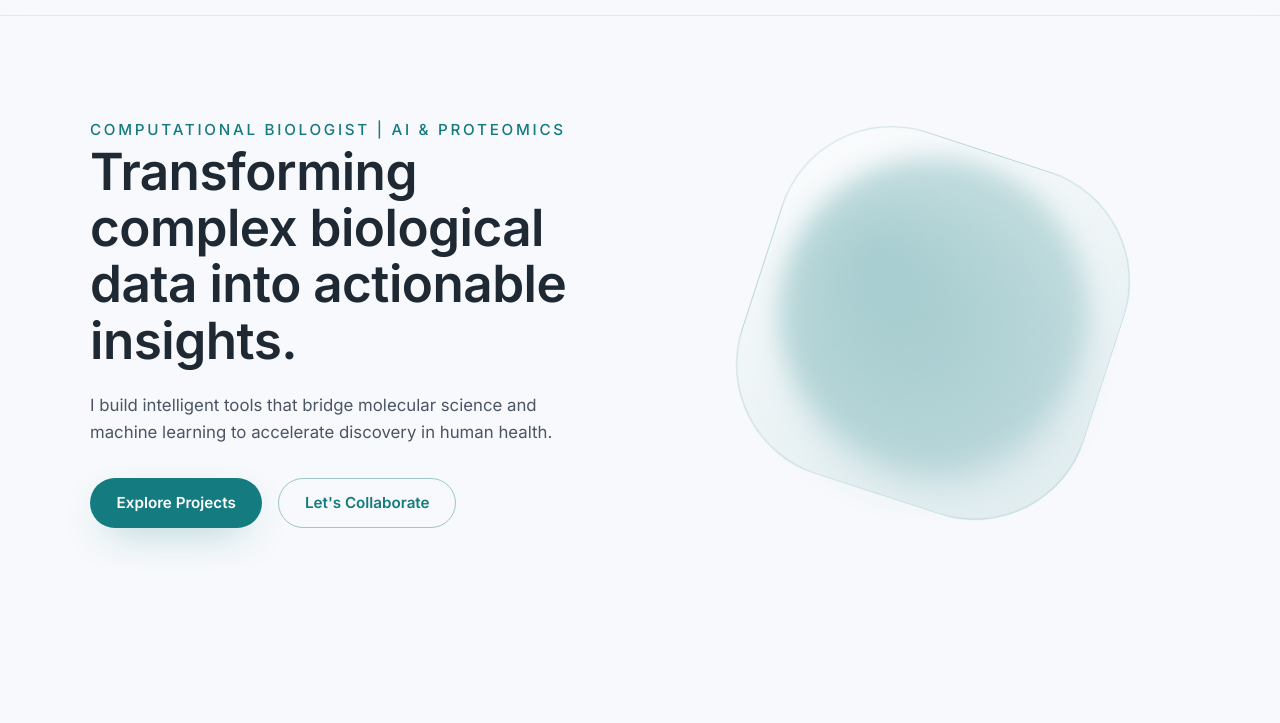
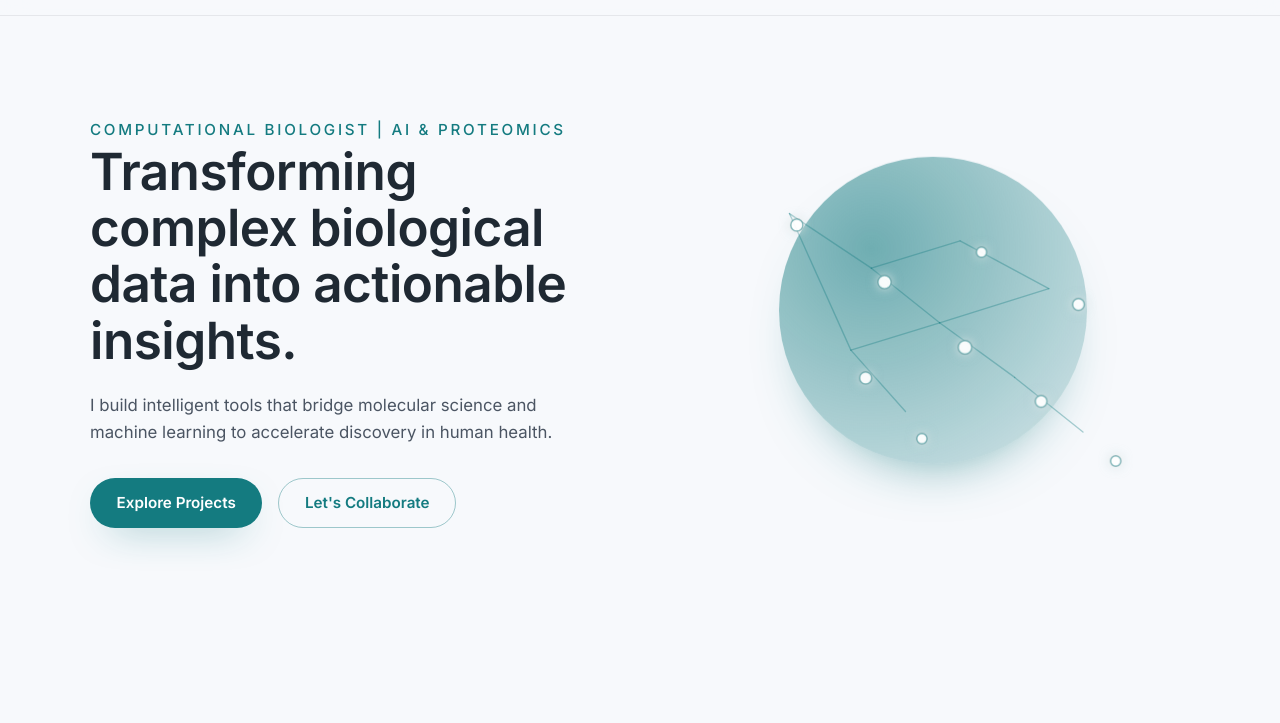
Before and after one commit to Jordano700/jordanortona, a plain HTML site: page index.html in a window 1280 px wide. Shown: the part 57-780 px from the top of the page. Drawn offline with Linux system fonts and the light colour scheme; grey boxes are pictures that could not be loaded.

Commit message:
fixed styling

```diff
--- a/index.html
+++ b/index.html
@@ -53,7 +53,42 @@
           </div>
           <div class="hero__visual" aria-hidden="true">
             <div class="orb"></div>
-            <div class="mesh"></div>
+            <svg class="neural-net" viewBox="0 0 600 600" xmlns="http://www.w3.org/2000/svg" aria-hidden="true">
+              <defs>
+                <filter id="softGlow" x="-50%" y="-50%" width="200%" height="200%">
+                  <feGaussianBlur stdDeviation="8" result="blur" />
+                  <feMerge>
+                    <feMergeNode in="blur" />
+                    <feMergeNode in="SourceGraphic" />
+                  </feMerge>
+                </filter>
+              </defs>
+              <!-- Edges -->
+              <g class="edges" stroke-linecap="round">
+                <line x1="90" y1="140" x2="210" y2="220" />
+                <line x1="210" y1="220" x2="340" y2="180" />
+                <line x1="210" y1="220" x2="310" y2="300" />
+                <line x1="90" y1="140" x2="180" y2="340" />
+                <line x1="340" y1="180" x2="470" y2="250" />
+                <line x1="310" y1="300" x2="470" y2="250" />
+                <line x1="310" y1="300" x2="420" y2="380" />
+                <line x1="180" y1="340" x2="310" y2="300" />
+                <line x1="180" y1="340" x2="260" y2="430" />
+                <line x1="420" y1="380" x2="520" y2="460" />
+              </g>
+              <!-- Nodes -->
+              <g class="nodes" filter="url(#softGlow)">
+                <circle cx="90" cy="140" r="8" />
+                <circle cx="210" cy="220" r="9" />
+                <circle cx="340" cy="180" r="7" />
+                <circle cx="310" cy="300" r="9" />
+                <circle cx="470" cy="250" r="8" />
+                <circle cx="420" cy="380" r="8" />
+                <circle cx="180" cy="340" r="8" />
+                <circle cx="260" cy="430" r="7" />
+                <circle cx="520" cy="460" r="7" />
+              </g>
+            </svg>
           </div>
         </div>
       </section>
--- a/style.css
+++ b/style.css
@@ -254,17 +254,37 @@ body.nav-open .nav-toggle[aria-expanded='true'] .nav-toggle__icon::after {
   animation: float 12s ease-in-out infinite;
 }
 
-.mesh {
+.neural-net {
   position: absolute;
   inset: 0;
   margin: auto;
-  width: clamp(250px, 30vw, 360px);
-  height: clamp(250px, 30vw, 360px);
-  border-radius: 32%;
-  background: linear-gradient(135deg, rgba(255, 255, 255, 0.6), rgba(20, 123, 128, 0.1));
-  border: 1px solid rgba(20, 123, 128, 0.2);
-  transform: rotate(18deg);
-  backdrop-filter: blur(12px);
+  width: clamp(260px, 32vw, 420px);
+  height: clamp(260px, 32vw, 420px);
+}
+
+.neural-net .edges {
+  stroke: rgba(20, 123, 128, 0.35);
+  stroke-width: 2;
+}
+
+.neural-net .nodes circle {
+  fill: #ffffff;
+  stroke: rgba(20, 123, 128, 0.6);
+  stroke-width: 2;
+}
+
+@media (prefers-reduced-motion: no-preference) {
+  .neural-net .nodes circle {
+    animation: pulse 6s ease-in-out infinite;
+  }
+  .neural-net .nodes circle:nth-child(3n) { animation-delay: 1s; }
+  .neural-net .nodes circle:nth-child(3n+1) { animation-delay: 2s; }
+  .neural-net .nodes circle:nth-child(3n+2) { animation-delay: 3s; }
+}
+
+@keyframes pulse {
+  0%, 100% { transform: scale(1); opacity: 1; }
+  50% { transform: scale(1.12); opacity: 0.9; }
 }
 
 @keyframes float {
```
